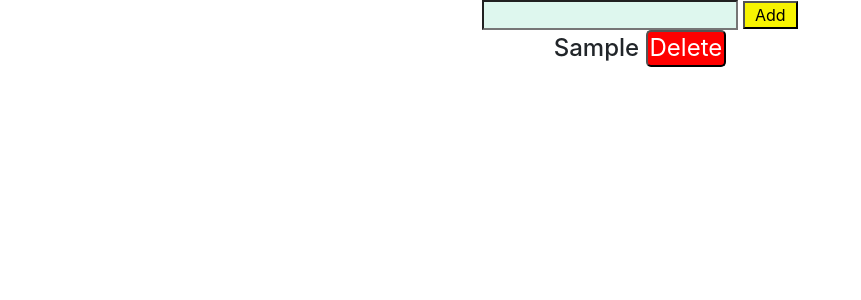
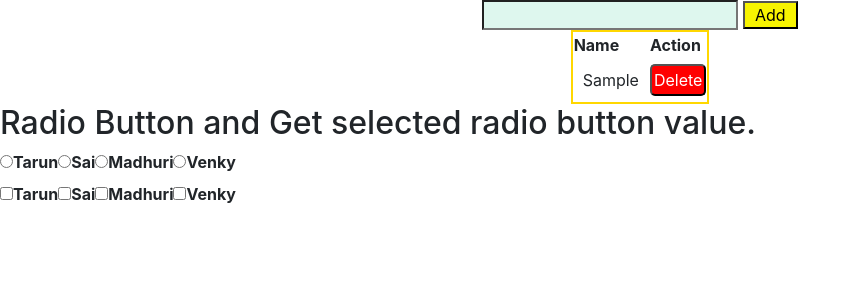
Before and after one commit to tarun7216/TodoApplication, a React (Create React App) app: page / in a window 1280 px wide. Both pictures are taken after typing "Sample" into the empty fields and a click on the input "Add". Shown: the top 300 px of the page, without its empty margins (0-861 px from the left). Built offline with nearby package versions, Linux system fonts and the light colour scheme.

Commit message:
practiced radio  and checkbox events

```diff
--- a/src/App.css
+++ b/src/App.css
@@ -50,3 +50,10 @@ button{
 
   color: white;
 }
+.tabledata{
+  padding: 10px;
+}
+td{
+  border: 5px;
+
+}
--- a/src/App.js
+++ b/src/App.js
@@ -1,4 +1,5 @@
 import React from "react";
+import Radios from "./button/Radios";
 import Demo2 from "./Tables/Demo2";
 // import Third from "./Events/Third";
 // import Items from './29May/Items'
@@ -25,7 +26,9 @@ const App = () => {
         {/* <Third />
         <Demo1 /> */}
         <Demo2 />
+
       </center>
+      <Radios />
     </div>
   );
 };
--- a/src/Tables/DemoList.js
+++ b/src/Tables/DemoList.js
@@ -1,14 +1,23 @@
 import React from "react";
+import "../App.css";
 
-const DemoList = ({ datalist, deleteHandler}) => {
+const DemoList = ({ datalist, deleteHandler }) => {
   return (
     <div>
       {datalist.map((lists, index) => (
         <div key={index}>
-          <h4>
-            {lists} <span> </span>
-            <button onClick={() => deleteHandler(index)}>Delete</button>
-          </h4>
+          <table>
+            <tr>
+              <th>Name</th>
+              <th>Action</th>
+            </tr>
+            <tr>
+              <td className="tabledata">{lists} </td>
+              <td>
+                <button onClick={() => deleteHandler(index)}>Delete</button>
+              </td>
+            </tr>
+          </table>
         </div>
       ))}
     </div>
--- /dev/null
+++ b/src/button/Radios.js
@@ -0,0 +1,44 @@
+import React, { useState } from "react";
+
+const Radios = () => {
+  const data = ["Tarun", "Sai", "Madhuri", "Venky"];
+  const [text, setText] = useState();
+  const changeHandler = (e) => {
+    setText(e.target.value);
+  };
+  return (
+    <div>
+      <div>
+        <h2> Radio Button and Get selected radio button value.</h2>
+      </div>
+      <div>
+        {data.map((name) => (
+          <>
+            <input
+              type="radio"
+              value={name}
+              name="radiovalue"
+              onChange={changeHandler}
+            />
+
+            <b>{name}</b>
+          </>
+        ))}
+        <aside>
+          <h3>{text}</h3>
+        </aside>
+      </div>
+      <div>
+        {data.map((name) => (
+          <>
+            <input type="checkbox" value={name} />
+
+            <b>{name}</b>
+          </>
+        ))}
+      </div>
+    </div>
+  );
+};
+
+export default Radios;
```
